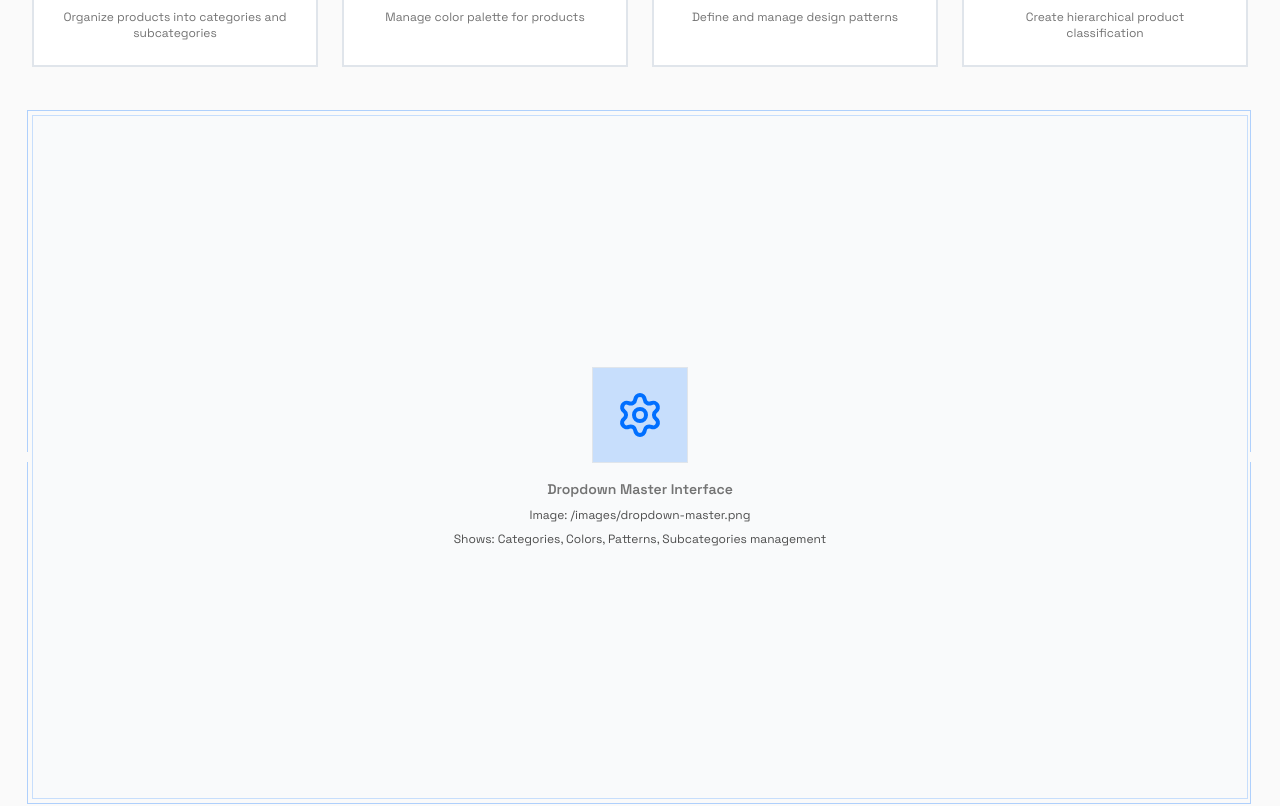
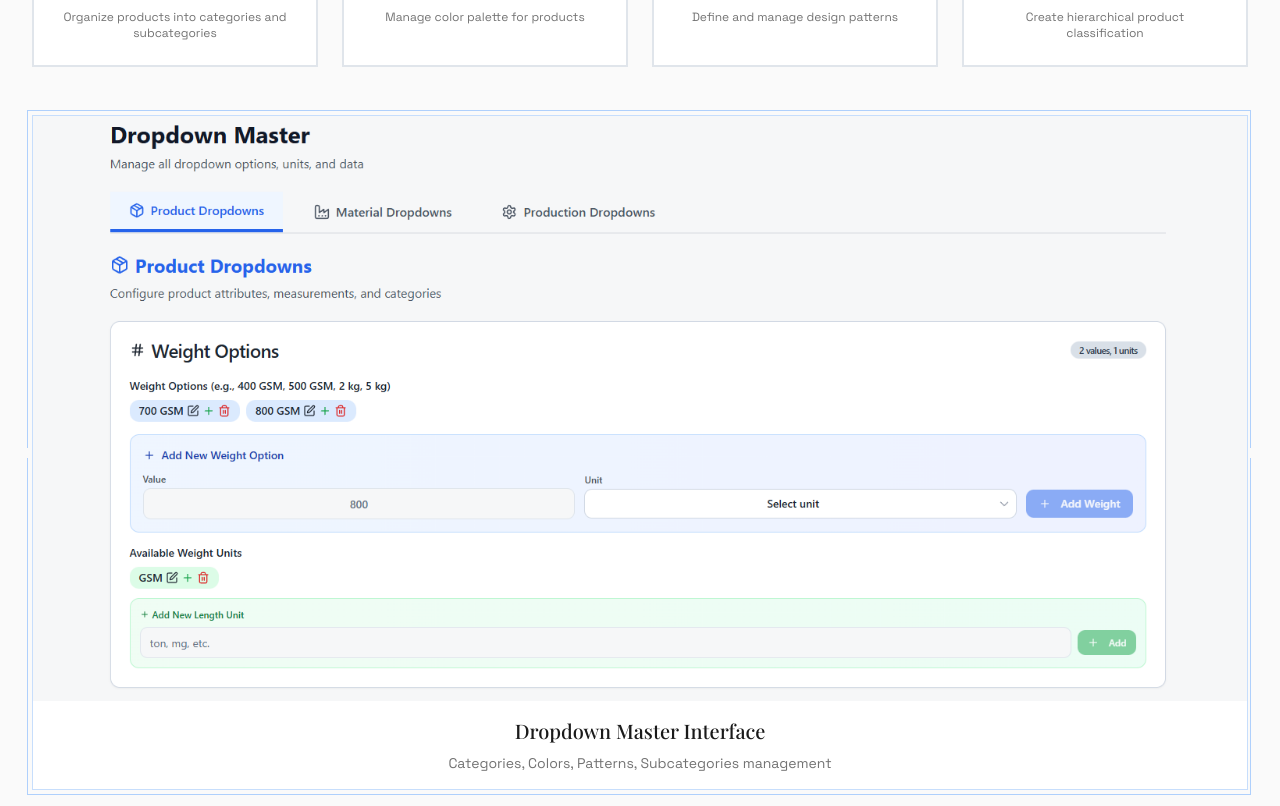
Before and after one commit to Shubham1997x/erp, a Next.js app: page / in a window 1280 px wide. Shown: the part 10026-10832 px from the top of the page. Built offline with nearby package versions, Linux system fonts and the light colour scheme.

Commit message:
added dropdown master image

```diff
--- a/components/sections/dropdown-master.tsx
+++ b/components/sections/dropdown-master.tsx
@@ -78,14 +78,21 @@ export function DropdownMaster() {
           transition={{ duration: 0.6 }}
           className="image-container-borders"
         >
-          <div className="feature-image-container aspect-video flex items-center justify-center p-12 relative">
-            <div className="text-center">
-              <div className="w-24 h-24 mx-auto mb-4 bg-primary/20 border border-primary/30 flex items-center justify-center">
-                <Settings className="h-12 w-12 text-primary" />
-              </div>
-              <p className="text-sm text-muted-foreground mb-2 font-semibold">Dropdown Master Interface</p>
-              <p className="text-xs text-muted-foreground/70">Image: /images/dropdown-master.png</p>
-              <p className="text-xs text-muted-foreground/70 mt-2">Shows: Categories, Colors, Patterns, Subcategories management</p>
+          <div className="feature-image-container relative">
+            <Image
+              src="/images/dropdown-master.png"
+              alt="Dropdown Master Interface"
+              width={1200}
+              height={800}
+              className="w-full h-auto object-contain"
+            />
+            <div className="bg-white p-4 text-center">
+              <h3 className="text-xl font-semibold mb-2 text-foreground">
+                Dropdown Master Interface
+              </h3>
+              <p className="text-sm text-muted-foreground">
+                Categories, Colors, Patterns, Subcategories management
+              </p>
             </div>
           </div>
         </motion.div>
```
